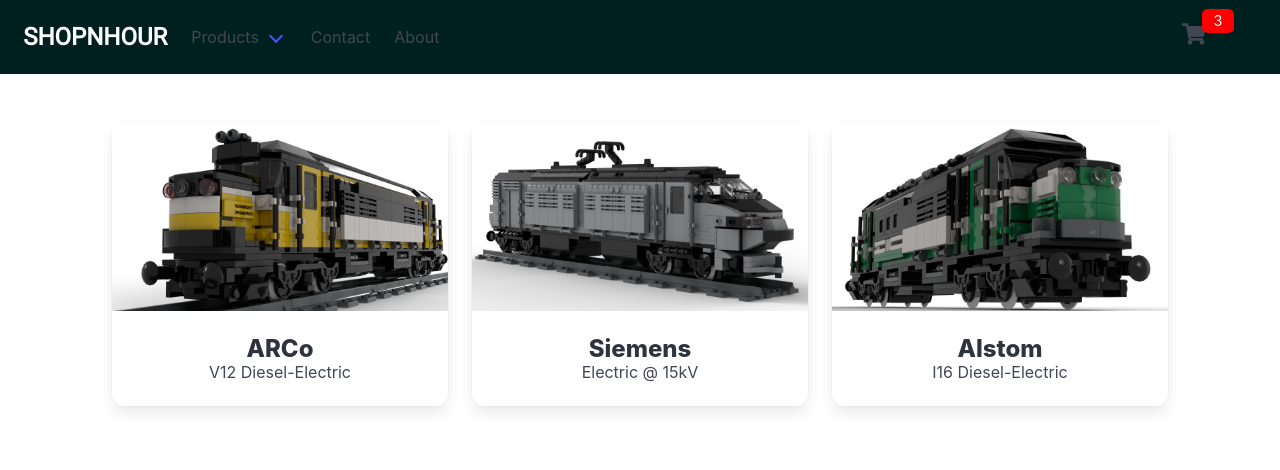
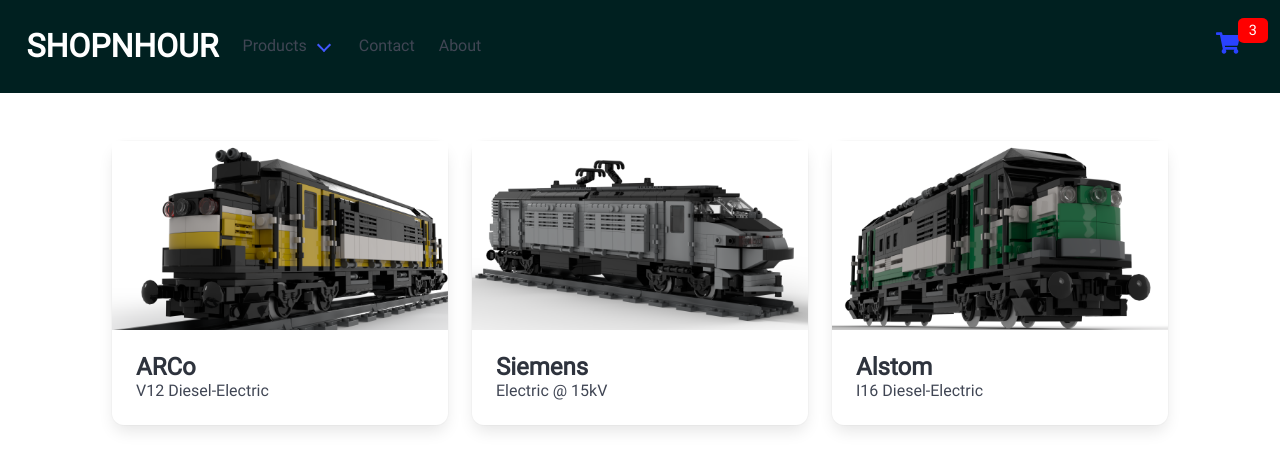
Before and after one commit to ErnestAC/Proj_ReactJS, a React (Create React App) app: page / in a window 1280 px wide. Shown: the top 470 px of the page. Built offline with nearby package versions, Linux system fonts and the light colour scheme.

Commit message:
Directories and file sorting

```diff
--- a/old/Navbar.js
+++ b/old/Navbar.js
@@ -16,7 +16,7 @@
         <div className="navbar-center">
           <ul className="nav-links">
             <li>
-              <a href="/products">Products</a>
+              <a href="/product">Products</a>
             </li>
             <li>
               <a href="/about">About Us</a>
--- a/src/App.js
+++ b/src/App.js
@@ -4,47 +4,18 @@
 // El atributo class se escribe como className
 //
 
-import ARCoImg from "./img/arco.png";
-import AlstomImg from "./img/alstom.png";
-import SiemensImg from "./img/siemens.png";
+import "./css/App.css";
+import "bulma/css/bulma.css";
+import Navbar from "./components/Navbar";
 
-import "./App.css";
-import "bulma/css/bulma.css";
-import Navbar from "./Navbar";
-import ProfileCard from "./ProfileCard";
+import ContentStage from "./components/ContentStage";
 
 function App() {
   return (
-    <header className="App">
+    <body className="App">
       <Navbar />
-      <div className="container">
-        <section className="section">
-          <div className="columns">
-            <div className="column is-4">
-              <ProfileCard
-                titulo="ARCo"
-                handle="V12 Diesel-Electric"
-                imagen={ARCoImg}
-              />
-            </div>
-            <div className="column is-4">
-              <ProfileCard
-                titulo="Siemens"
-                handle="Electric @ 15kV"
-                imagen={SiemensImg}
-              />
-            </div>
-            <div className="column is-4">
-              <ProfileCard
-                titulo="Alstom"
-                handle="I16 Diesel-Electric"
-                imagen={AlstomImg}
-              />
-            </div>
-          </div>
-        </section>
-      </div>
-    </header>
+      <ContentStage />
+    </body>
   );
 }
 
--- a/src/CartWidget.js
+++ b/src/components/CartWidget.js
@@ -1,5 +1,5 @@
 import { FaShoppingCart } from "react-icons/fa";
-import "./CartWidget.css";
+import "../css/CartWidget.css";
 
 function CartWidget({ cartItemCount }) {
   return (
--- /dev/null
+++ b/src/components/ContentStage.js
@@ -0,0 +1,43 @@
+import React from "react";
+import "bulma/css/bulma.css";
+import "../css/Navbar.css";
+
+import ARCoImg from "../img/arco.png";
+import AlstomImg from "../img/alstom.png";
+import SiemensImg from "../img/siemens.png";
+
+import ProfileCard from "../components/ProfileCard";
+
+const ContentStage = () => {
+    return (
+      <div className="container">
+        <section className="section">
+          <div className="columns">
+            <div className="column is-4">
+              <ProfileCard
+                titulo="ARCo"
+                handle="V12 Diesel-Electric"
+                imagen={ARCoImg}
+              />
+            </div>
+            <div className="column is-4">
+              <ProfileCard
+                titulo="Siemens"
+                handle="Electric @ 15kV"
+                imagen={SiemensImg}
+              />
+            </div>
+            <div className="column is-4">
+              <ProfileCard
+                titulo="Alstom"
+                handle="I16 Diesel-Electric"
+                imagen={AlstomImg}
+              />
+            </div>
+          </div>
+        </section>
+      </div>
+    );
+};
+
+export default ContentStage;
--- a/src/Navbar.js
+++ b/src/components/Navbar.js
@@ -1,6 +1,6 @@
 import React from "react";
 import "bulma/css/bulma.css";
-import "./Navbar.css";
+import "../css/Navbar.css";
 import CartWidget from "./CartWidget";
 import BrandLogo from "./BrandLogo"
 
@@ -9,11 +9,11 @@
       <nav className="navbar" role="navigation" aria-label="main navigation">
         <div className="navbar-brand">
           <a className="navbar-item" href="/">
-            <BrandLogo titleTienda={"SHOPNHOUR"}/>
+            <BrandLogo titleTienda={"SHOPNHOUR"} />
           </a>
         </div>
 
-        <div id="navbarBasicExample" className="navbar-menu">
+        <div id="navbar" className="navbar-menu">
           <div className="navbar-start">
             <div className="navbar-item has-dropdown is-hoverable">
               <a className="navbar-link" href="/products">
@@ -36,22 +36,16 @@
                 </a>
               </div>
             </div>
-            <a className="navbar-item" href="/products">
+            <a className="navbar-item" href="/contact">
               Contact
             </a>
-            <a className="navbar-item" href="/products">
+            <a className="navbar-item" href="/about">
               About
             </a>
           </div>
 
-          <div className="navbar-end">
-            <div className="navbar-item">
-              <div className="buttons">
-                <div className="navbar-right">
-                  <CartWidget cartItemCount={3} />
-                </div>
-              </div>
-            </div>
+          <div className="navbar-right">
+                <a href="/cart"><CartWidget cartItemCount={3}/></a>
           </div>
         </div>
       </nav>
--- a/src/App.css
+++ b/src/css/App.css
@@ -1,5 +1,15 @@
+@font-face {
+    font-family: "Roboto";
+    src:
+        local("Roboto"),
+        url("../fonts/RobotoCondensed-Regular.ttf");
+}
+
 .App {
-  text-align: center;
+  text-align: left;
+  background-color: black;
+  height: 1vh;
+  font-family: Roboto;
 }
 
 .App-header {
--- a/src/CartWidget.css
+++ b/src/css/CartWidget.css
@@ -1,14 +1,5 @@
-.navbar {
-    display: flex;
-    justify-content: space-between;
-    align-items: center;
-    background-color: rgba(0, 32, 32, 0.999);
-    color: white;
-    padding: 0.7rem;
-}
-
 .navbar-right .cart-icon,
-.navbar-right .user-icon {
+.navbar-right {
     color: white;
     text-decoration: none;
     margin-left: 1.6rem;
--- a/src/Navbar.css
+++ b/src/css/Navbar.css
@@ -2,28 +2,29 @@
     font-family: "Roboto";
     src:
         local("Roboto"),
-        url("./fonts/RobotoCondensed-Regular.ttf");
+        url("../fonts/RobotoCondensed-Regular.ttf");
 }
 
 @font-face {
     font-family: "OpenSans";
     src:
         local("Roboto"),
-        url("./fonts/OpenSans-VariableFont_wdth.ttf");
+        url("../fonts/OpenSans-VariableFont_wdth.ttf");
 }
 
 
 .navbar {
     display: flex;
-    justify-content: space-around;
+    justify-content: space-between;
     align-items: center;
+    background-color: rgba(0, 32, 32, 0.999);
     color: white;
-    padding: 0.5rem;
+    padding: 0.9rem;
 }
 
 .navbar-left .logo {
     font-family:"Roboto";
-    font-size: 1.5rem;
+    font-size: 2rem;
     font-weight: bold;
     color: white;
     text-decoration: none;
```
Also changed, not shown: src/components/BrandLogo.js (renamed from src/brandLogo.js), src/components/ProfileCard.js (renamed from src/ProfileCard.js).
